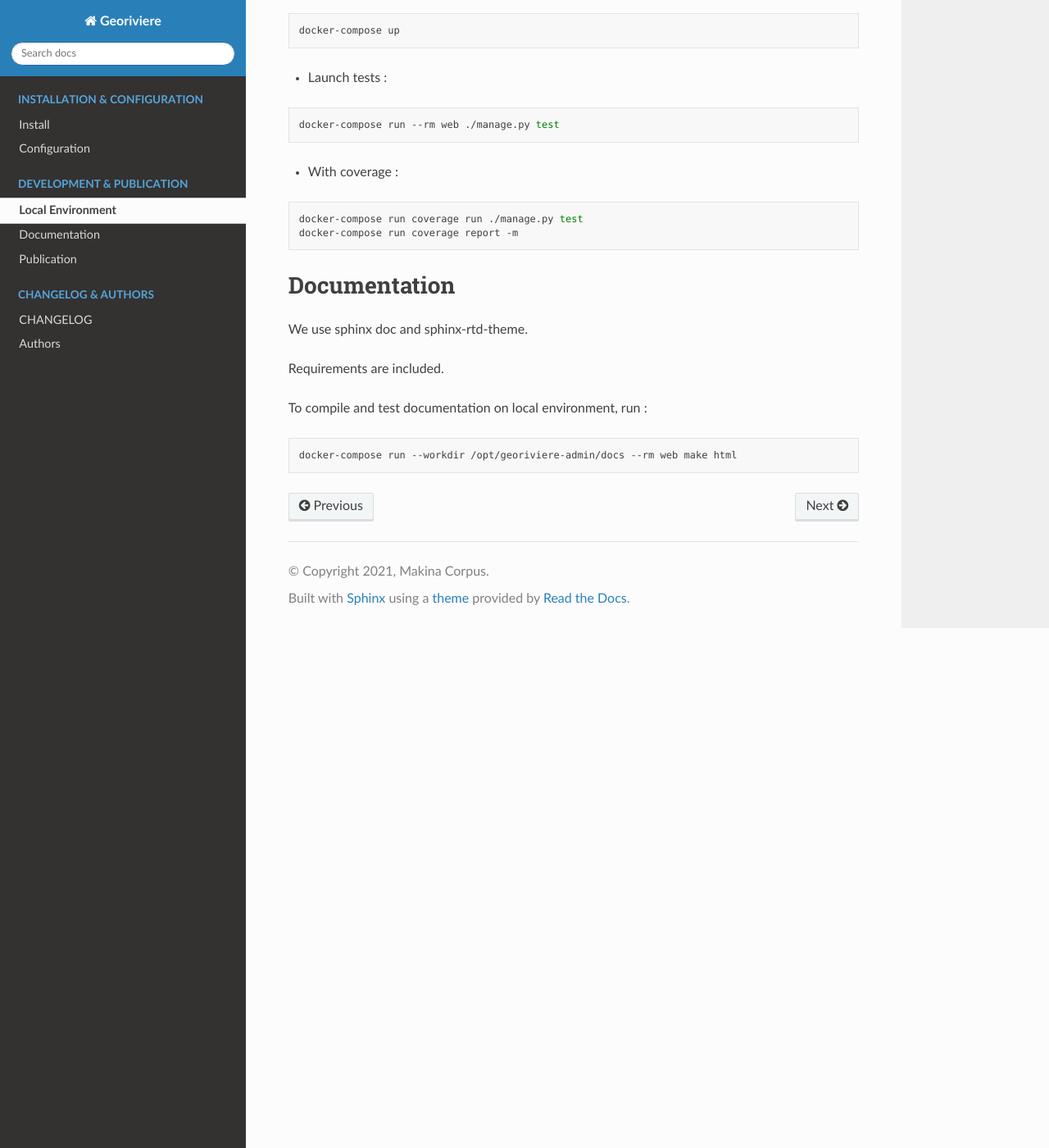
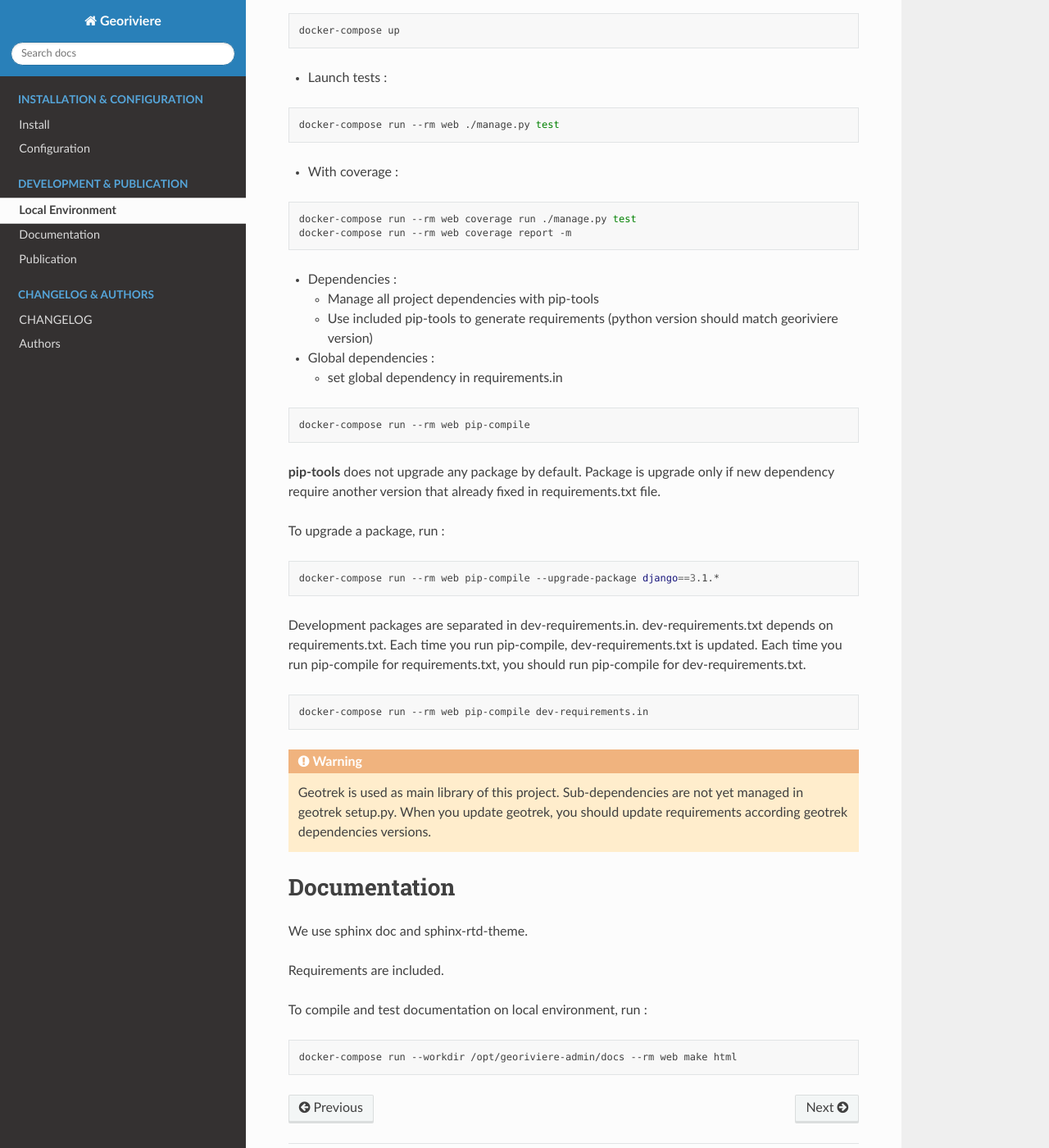
Before and after one commit to Georiviere/Georiviere-admin, a Sphinx documentation site: the page built from docs/development.rst, in a window 1280 px wide and 1400 px high, scrolled down 704 px. Shown: the whole window at 82% size. Built offline with Sphinx 7.4.7 and the Read the Docs theme 2.0.0, drawn with Linux system fonts in a browser that asks for light colours; the version number could not be read and is left out.

Commit message:
add and improve doc

```diff
--- a/docs/development.rst
+++ b/docs/development.rst
@@ -47,8 +47,41 @@ Set required values, for postgres database access
 
 .. code-block :: bash
 
-    docker-compose run coverage run ./manage.py test
-    docker-compose run coverage report -m
+    docker-compose run --rm web coverage run ./manage.py test
+    docker-compose run --rm web coverage report -m
+
+* Dependencies :
+
+  * Manage all project dependencies with pip-tools
+  * Use included pip-tools to generate requirements (python version should match georiviere version)
+
+
+* Global dependencies :
+
+  * set global dependency in requirements.in
+
+.. code-block :: bash
+
+    docker-compose run --rm web pip-compile
+
+**pip-tools** does not upgrade any package by default. Package is upgrade only if new dependency require another version that already fixed in requirements.txt file.
+
+To upgrade a package, run :
+
+.. code-block :: bash
+
+    docker-compose run --rm web pip-compile --upgrade-package django==3.1.*
+
+Development packages are separated in dev-requirements.in. dev-requirements.txt depends on requirements.txt. Each time you run pip-compile, dev-requirements.txt is updated.
+Each time you run pip-compile for requirements.txt, you should run pip-compile for dev-requirements.txt.
+
+.. code-block :: bash
+
+    docker-compose run --rm web pip-compile dev-requirements.in
+
+.. warning::
+    Geotrek is used as main library of this project. Sub-dependencies are not yet managed in geotrek setup.py.
+    When you update geotrek, you should update requirements according geotrek dependencies versions.
 
 
 Documentation
```
Also changed, not shown: README.rst (+23 -15 lines), docs/publication.rst (+28 -0 lines), 1 other file.
